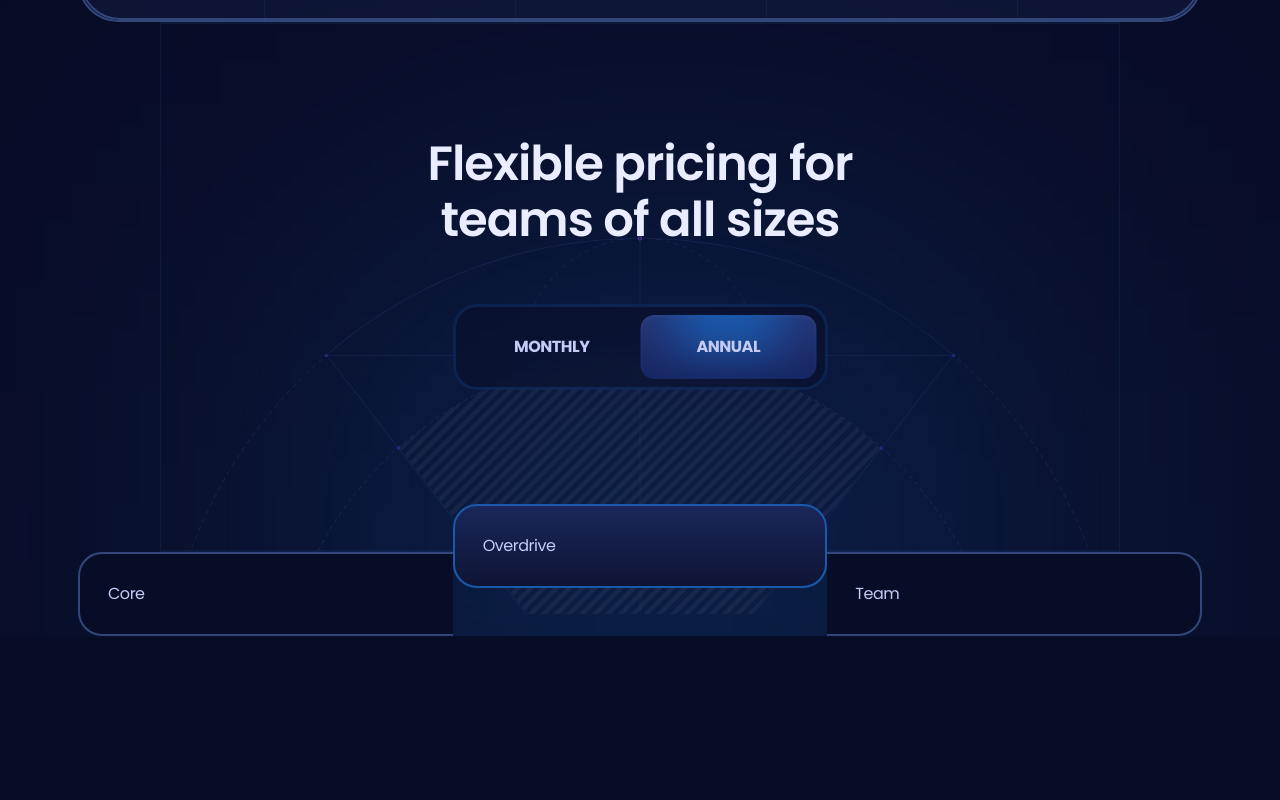
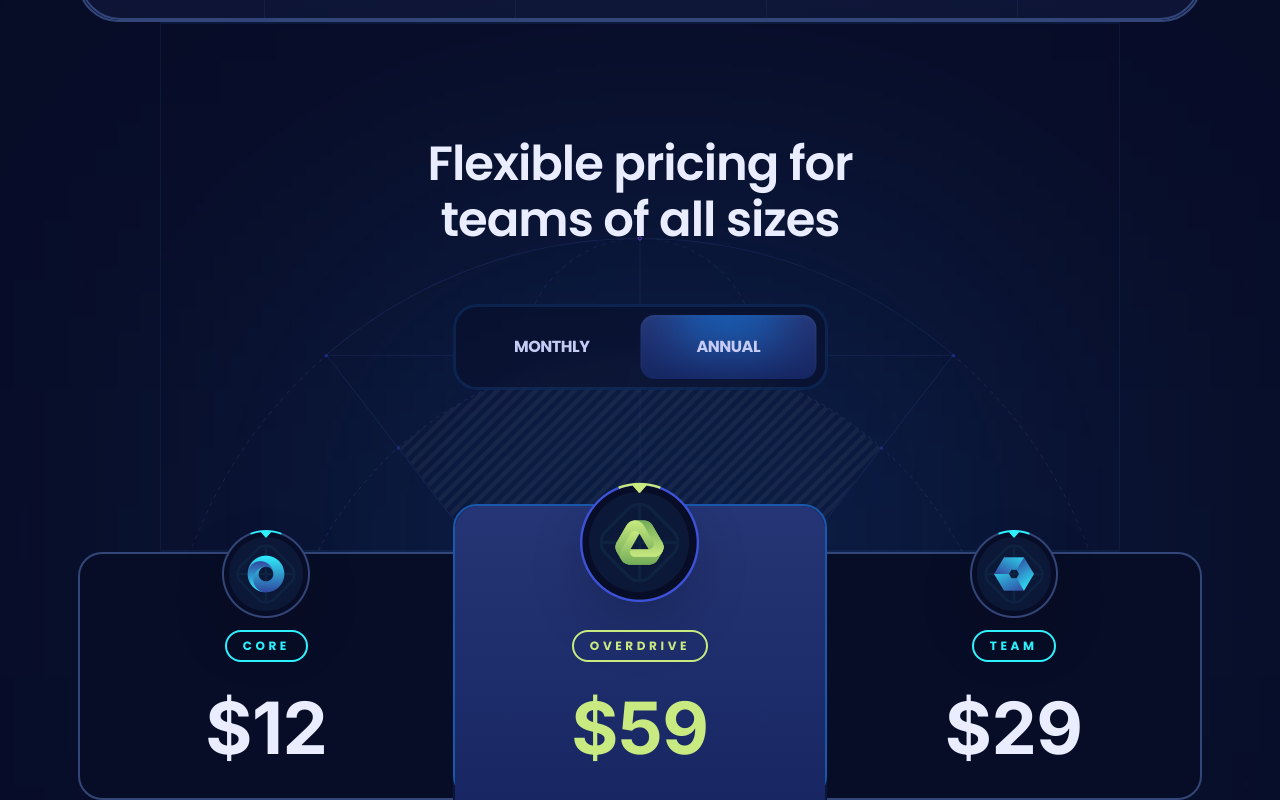
Before and after one commit to franciscoprado4/sasslandingpage, a React (Vite) app: page / in a window 1280 px wide. Shown: the part 1782-2582 px from the top of the page. Before the commit the page ends 2418 px from the top, so only its background shows below. Built offline with nearby package versions, Linux system fonts and the light colour scheme.

Commit message:
seccion pricing v2

```diff
--- a/package.json
+++ b/package.json
@@ -12,6 +12,7 @@
   "dependencies": {
     "clsx": "^2.1.1",
     "react": "^18.3.1",
+    "react-countup": "^6.5.3",
     "react-dom": "^18.3.1",
     "react-scroll": "^1.9.0"
   },
--- a/src/sections/Pricing.jsx
+++ b/src/sections/Pricing.jsx
@@ -1,10 +1,11 @@
 import clsx from "clsx";
 import { Element } from "react-scroll";
 import { useState } from "react";
+import CountUp from "react-countup";
 import { plans } from "../constants";
 
 export const Pricing = () => {
-  const [monthly, setMontly] = useState(false);
+  const [monthly, setMonthly] = useState(false);
 
   return (
     <section>
@@ -18,13 +19,13 @@ export const Pricing = () => {
             <div className="relative z-4 mx-auto flex w-[375px] rounded-3xl border-[3px] border-s4/25 bg-s1/50 p-2 backdrop-blur-[6px] max-md:w-[310px]">
               <button
                 className={clsx("pricing-head_btn", monthly && "text-p4")}
-                onClick={() => setMontly(true)}
+                onClick={() => setMonthly(true)}
               >
                 Monthly
               </button>
               <button
                 className={clsx("pricing-head_btn", !monthly && "text-p4")}
-                onClick={() => setMontly(false)}
+                onClick={() => setMonthly(false)}
               >
                 Annual
               </button>
@@ -54,13 +55,65 @@ export const Pricing = () => {
           </div>
           {/* Pricing section */}
 
-          <div className="scroll-hidde relative z-2 -mt-12 flex items-start max-xl:overflow-auto max-xl:pt-6">
+          <div className="scroll-hide relative z-2 -mt-12 flex items-start max-xl:overflow-auto max-xl:pt-6">
             {plans.map((plan, index) => (
               <div
                 key={plan.id}
                 className="pricing-plan_first pricing-plan_last pricing-plan_odd pricing-plan_even relative border-2 p-7 max-xl:min-w-80 max-lg:rounded-3xl xl:w-[calc(33.33%+2px)]"
               >
-                {plan.title}
+                {index === 1 && (
+                  <div className="g4 absolute h-330 left-0 right-0 top-0 z-1 rounded-tl-3xl rounded-tr-3xl" />
+                )}
+
+                <div
+                  className={clsx(
+                    "absolute left-0 right-0 z-2 flex items-center justify-center",
+                    index === 1 ? "-top-6" : "-top-6 xl-top-11"
+                  )}
+                >
+                  <img
+                    src={plan.logo}
+                    alt={plan.title}
+                    className={clsx(
+                      "object-contain drop-shadow-2xl",
+                      index === 1 ? "size-[120px]" : "size-[88px]"
+                    )}
+                  />
+                </div>
+
+                <div
+                  className={clsx(
+                    "relative flex flex-col items-center",
+                    index === 1 ? "pt-24" : "pt-12"
+                  )}
+                >
+                  <div
+                    className={clsx(
+                      "small-2 rounded-20 relative z-2 mx-auto mb-6 border-2 px-4 py-1.5 uppercase",
+                      index === 1 ? "border-p3 text-p3" : "border-p1 text-p1"
+                    )}
+                  >
+                    {plan.title}
+                  </div>
+
+                  <div className="relative z-2 flex items-center justify-center">
+                    <div
+                      className={clsx(
+                        "h-num flex items-start",
+                        index === 1 ? "text-p3" : "text-p4"
+                      )}
+                    >
+                      $
+                      <CountUp
+                        start={plan.priceMonthly}
+                        end={monthly ? plan.priceMonthly : plan.priceYearly}
+                        duration={0.4}
+                        useEasing={false}
+                        preserveValue
+                      />
+                    </div>
+                  </div>
+                </div>
               </div>
             ))}
           </div>
```
Also changed, not shown: 1 other file (tests, documents, lock files or other folders).
